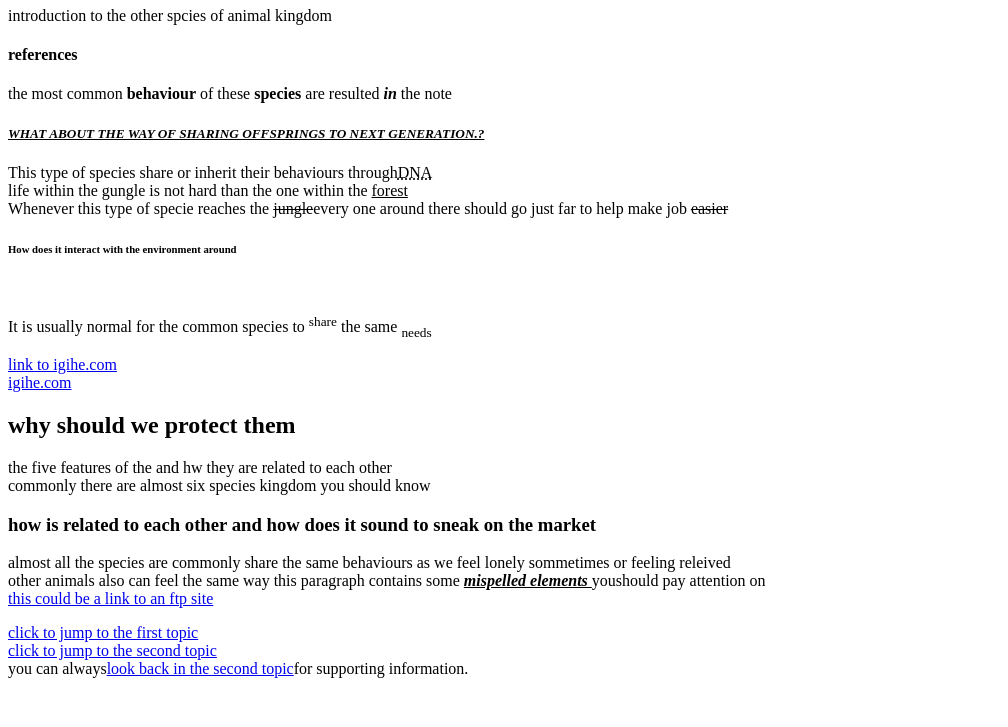
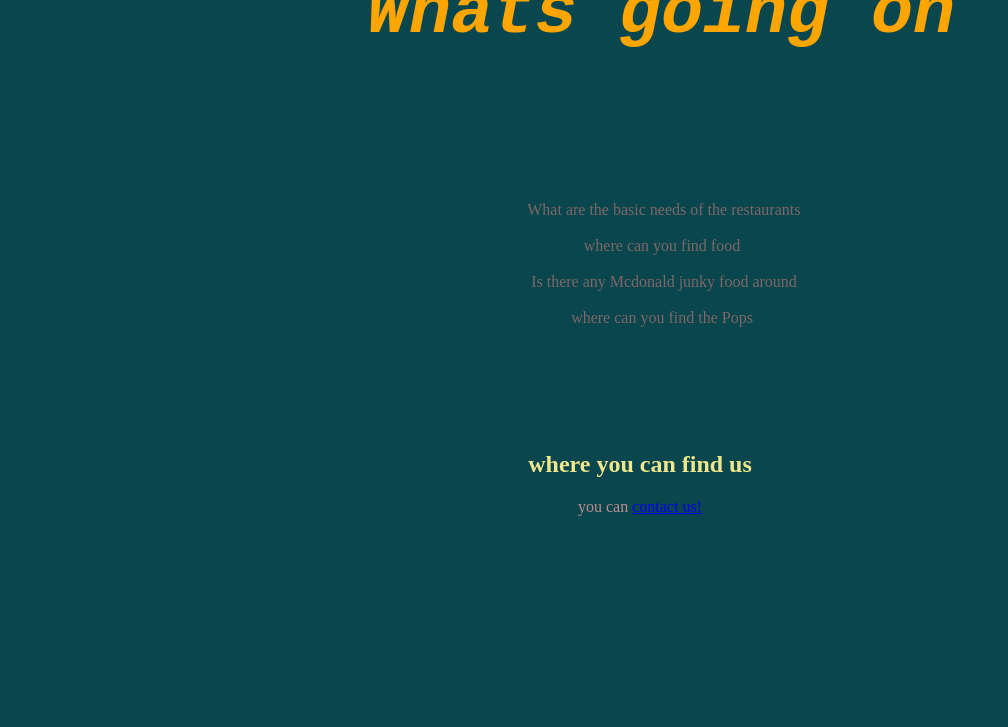
Before and after one commit to Moise16/pro, a plain HTML site: page index.html in a window 1280 px wide. Shown: the part 73-800 px from the top of the page, without its empty margins (0-1008 px from the left). Drawn offline with Linux system fonts and the light colour scheme.

Commit message:
collection of colors

```diff
--- a/index.html
+++ b/index.html
@@ -3,22 +3,27 @@
 <head>
    <meta charset="UTF-8">
    <title>
-       hello!
+      restaurant form
    </title>
-   <body> <h1>table of content</h1>
-<p>introduction to the other spcies of animal kingdom</p>
-<h4>references</h4>
-<p>the most common <strong>behaviour</strong> of these <b>species</b> are resulted <b><em>in</em></b> the note </p>
-<h5><i><u>WHAT ABOUT THE WAY OF SHARING OFFSPRINGS TO NEXT GENERATION.?</u></i></h5>
-<p>This type of species share or inherit their behaviours through<abbr title="Deoxy ribonucleic acid">DNA</abbr><br>
-life within the gungle is not hard than the one within the <ins>forest</ins><br>Whenever this type of specie reaches the <del>jungle</del>every one around there should go just far to help make job <s>easier</s>  </p>
-<h6>How does it interact with the environment around</h6><br> <p>It is usually normal for the common species to <sup>share</sup> the same <sub>needs</sub></p>
-<a href="http://inyarwanda.com/">link to igihe.com</a><br>
-<a href="http://inyarwanda.com/"rel="external">igihe.com</a><br>
-<h2 id="topic 2">why should we protect them</h2><p>the five features of the and hw they are related to each other <br>
-    commonly there are almost six species kingdom you should know</p><h3 id="topic 3">how is related to each other and how does it sound to sneak on the market</h3><p>almost all the species are commonly share the same behaviours as we feel lonely sommetimes or feeling releived <br>
-        other animals also can feel the same way this paragraph contains some <u><b><i>mispelled elements </i></b></u> youshould pay attention on <br>
-        <a href="ftp://dailymail.com">this could be a link to an ftp site</a></p>
-    <a href='#topic2'>click to jump to the first topic</a><br><a href='#topic 3'>click to jump to the second topic</a><br>
-you can always<a href="page1.html#topic1">look back in the second topic</a>for supporting information.</body>
+   <head> <meta charset="UTF-8"> </head>
+
+   <body style="background-color:rgb(9, 70, 78);">
+      <pre><h1 style="font-size: 70px; color: orange;text-align: center; font-family:'Courier New', Courier, monospace;"> <i>Whats going on</i></h1> <br></pre>
+       <pre style="font-family: serif;font-stretch: extra-expanded;">
+           <p style="color: rgb(126, 103, 103);text-align: center; font-size: 3012;">
+
+            What are the basic needs of the restaurants
+
+            where can you find food
+
+            Is there any Mcdonald junky food around
+
+            where can you find the Pops </p>
+
+       </pre>
+       <br>
+       <h2 style="text-align:center;color: khaki;">where you can find us</h2>
+       <p style="text-align: center;color: rosybrown;">you can
+    <a href="tel:+250781850774">contact us!</a></p>
+</body>
 </html>
```
